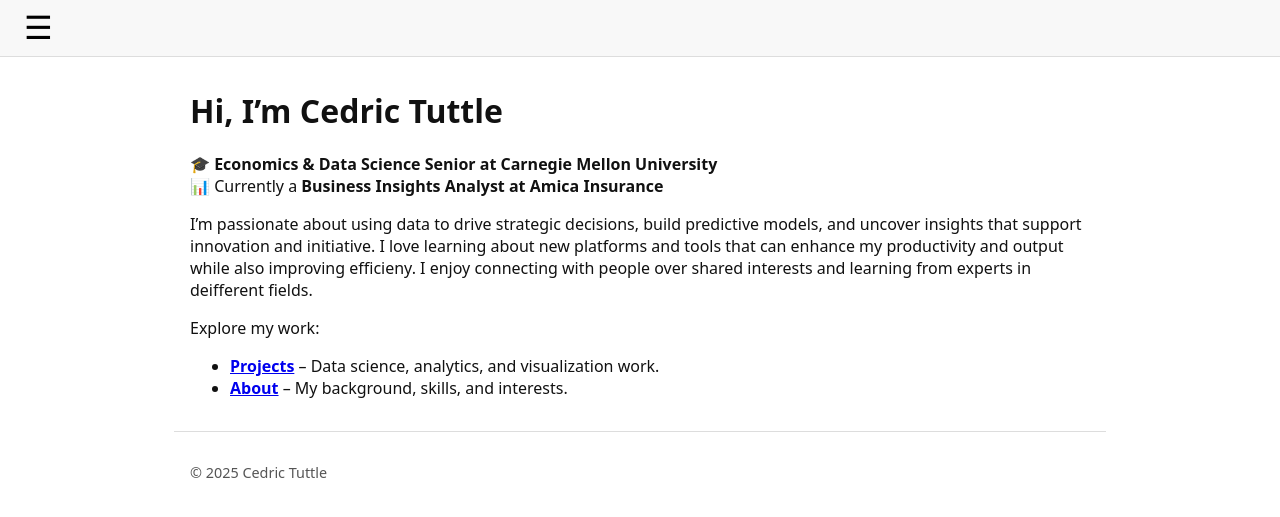
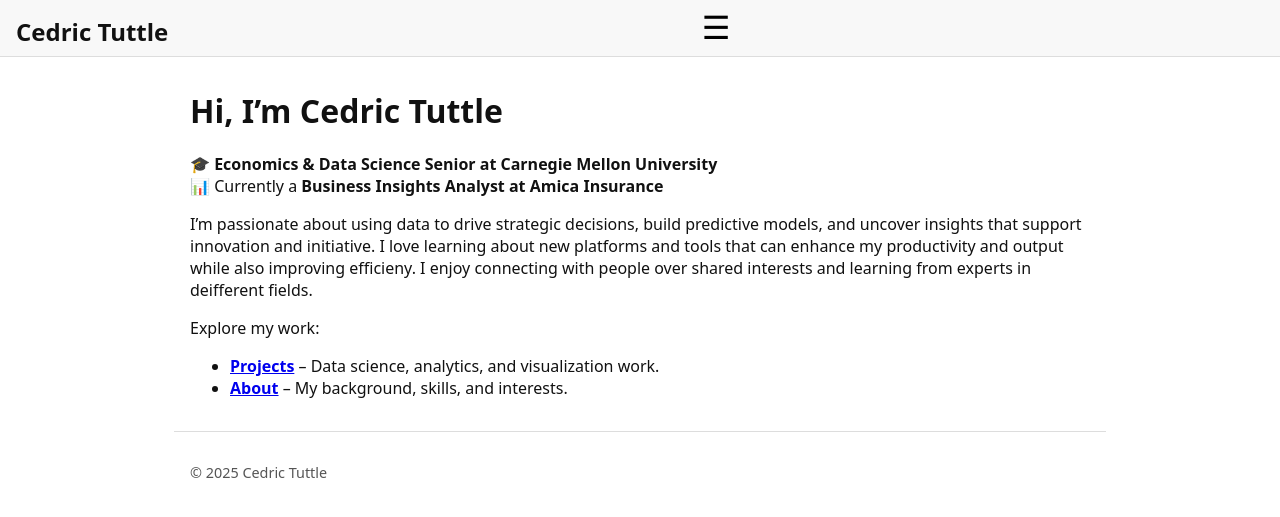
Before and after one commit to ctuttle123/cedrictuttle.github.io, a Jekyll site: the page built from index.md, in a window 1280 px wide. Shown: the top 517 px of the page. Built offline with Jekyll 4.4.1, drawn with Linux system fonts in a browser that asks for light colours.

Commit message:
Update default.html

```diff
--- a/_layouts/default.html
+++ b/_layouts/default.html
@@ -7,22 +7,23 @@
   <link rel="stylesheet" href="{{ '/assets/css/style.css' | relative_url }}">
 </head>
 <body>
-  <!-- Header -->
+  <!-- Header: Hamburger menu included for all pages -->
   <header class="site-header">
-    <!-- Hamburger button top-left -->
+    <h1><a href="{{ '/' | relative_url }}">Cedric Tuttle</a></h1>
+
+    <!-- Hamburger button -->
     <button class="hamburger" id="hamburger-btn">☰</button>
 
-    <!-- Navigation menu -->
     <nav id="nav-menu">
       <ul>
-        <li><a href="{{ '/index.html' | relative_url }}">Home</a></li>
-        <li><a href="{{ '/about' | relative_url }}">About Me</a></li>
-        <li><a href="{{ '/projects' | relative_url }}">Projects</a></li>
+        <li><a href="{{ '/' | relative_url }}">Home</a></li>
+        <li><a href="{{ '/about/' | relative_url }}">About Me</a></li>
+        <li><a href="{{ '/projects/' | relative_url }}">Projects</a></li>
       </ul>
     </nav>
   </header>
 
-  <!-- Main content -->
+  <!-- Page content -->
   <main class="site-main">
     {{ content }}
   </main>
```
